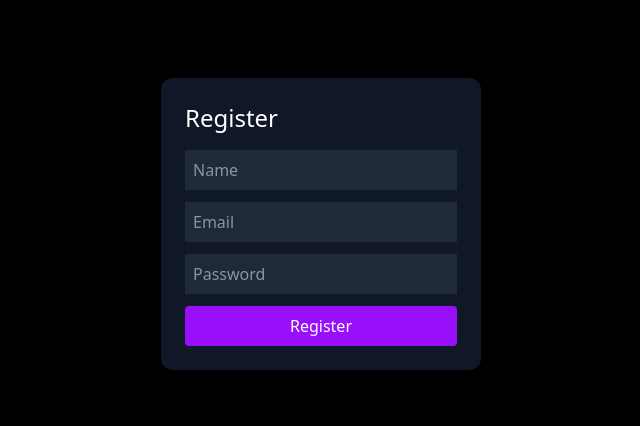
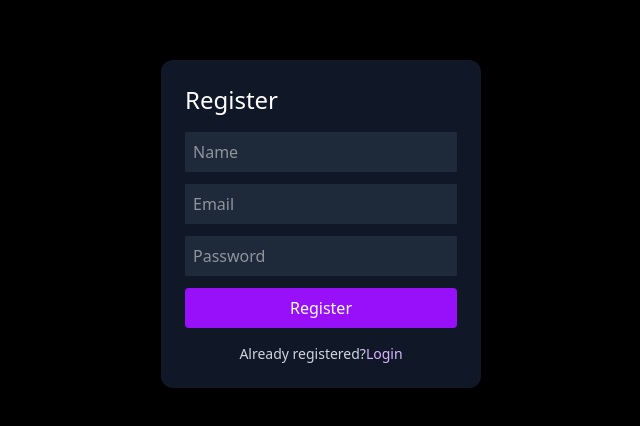
Before and after one commit to vk57434/frontend, a React app: page /register in a window 1280 px wide. Shown: the part 176-602 px from the top of the page, without its empty margins (319-959 px from the left). Built offline with nearby package versions, Linux system fonts and the light colour scheme; the HTML template or start-up script is replaced by a standard one.

Commit message:
update register page

```diff
--- a/src/pages/Register.jsx
+++ b/src/pages/Register.jsx
@@ -1,10 +1,11 @@
 import { useState } from "react";
 import API from "../api/api";
-import { useNavigate } from "react-router-dom";
+import { Link, useNavigate } from "react-router-dom";
 
 export default function Register() {
   const [form, setForm] = useState({ name: "", email: "", password: "" });
   const [error, setError] = useState("");
+  const [alreadyRegistered, setAlreadyRegistered] = useState(false);
   const navigate = useNavigate();
 
   const handleSubmit = async (e) => {
@@ -13,7 +14,11 @@ export default function Register() {
       await API.post("/auth/register", form);
       navigate("/login");
     } catch (err) {
-      setError(err?.response?.data?.msg || "Registration failed");
+      const message = err?.response?.data?.msg || "Registration failed";
+      setError(message);
+      if (/already.*registered|exists/i.test(message)) {
+        setAlreadyRegistered(true);
+      }
     }
   };
 
@@ -51,6 +56,22 @@ export default function Register() {
         />
 
         <button className="w-full bg-purple-600 py-2 rounded">Register</button>
+
+        <div className="mt-4 text-center text-sm text-gray-300">
+          Already registered?
+          <Link to="/login" className="text-purple-300 hover:text-purple-100">
+            Login
+          </Link>
+        </div>
+
+        {alreadyRegistered && (
+          <div className="mt-3 text-center text-green-300">
+            You already have an account.
+            <Link to="/login" className="font-semibold underline">
+              Go to Login
+            </Link>
+          </div>
+        )}
       </form>
     </div>
   );
```
